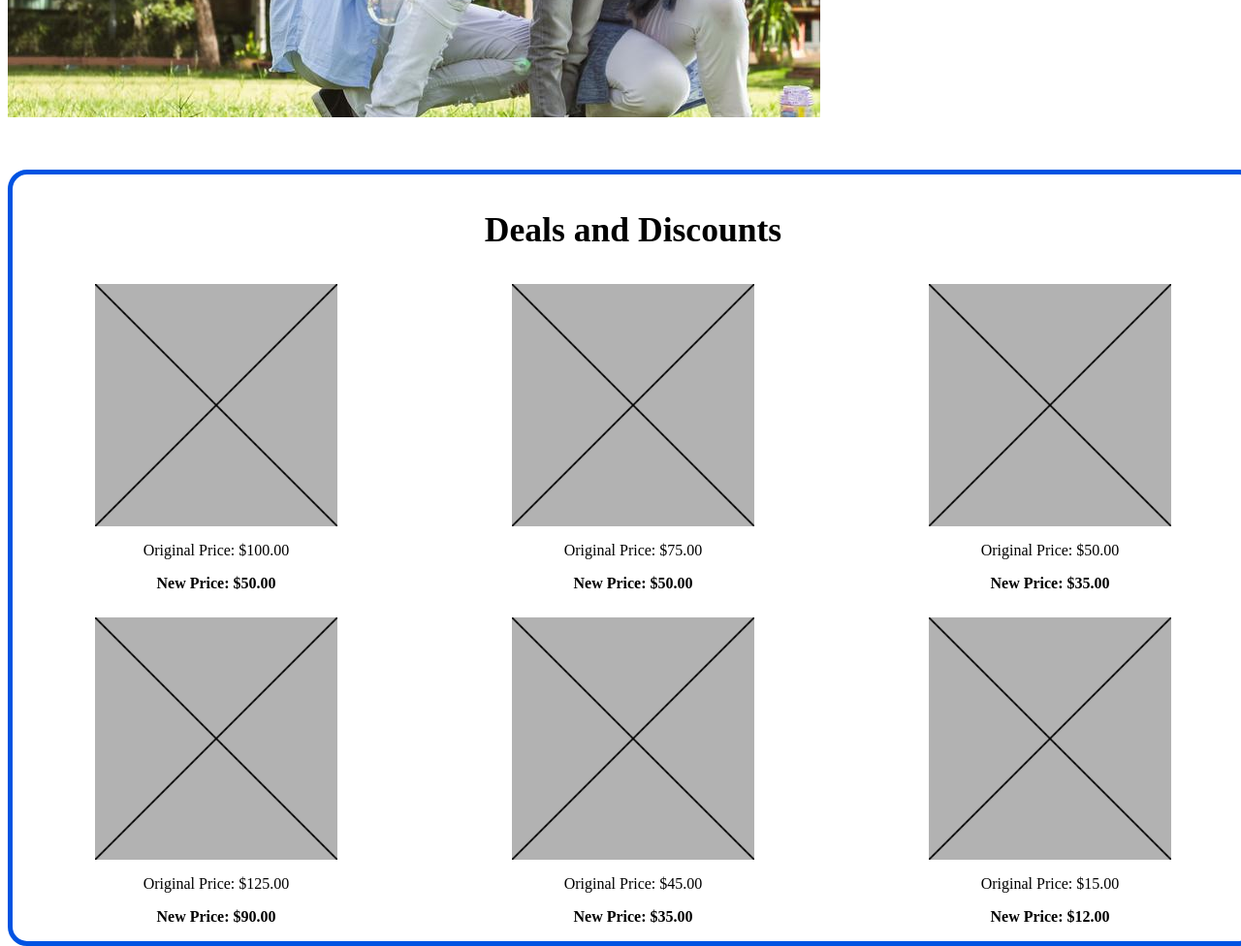
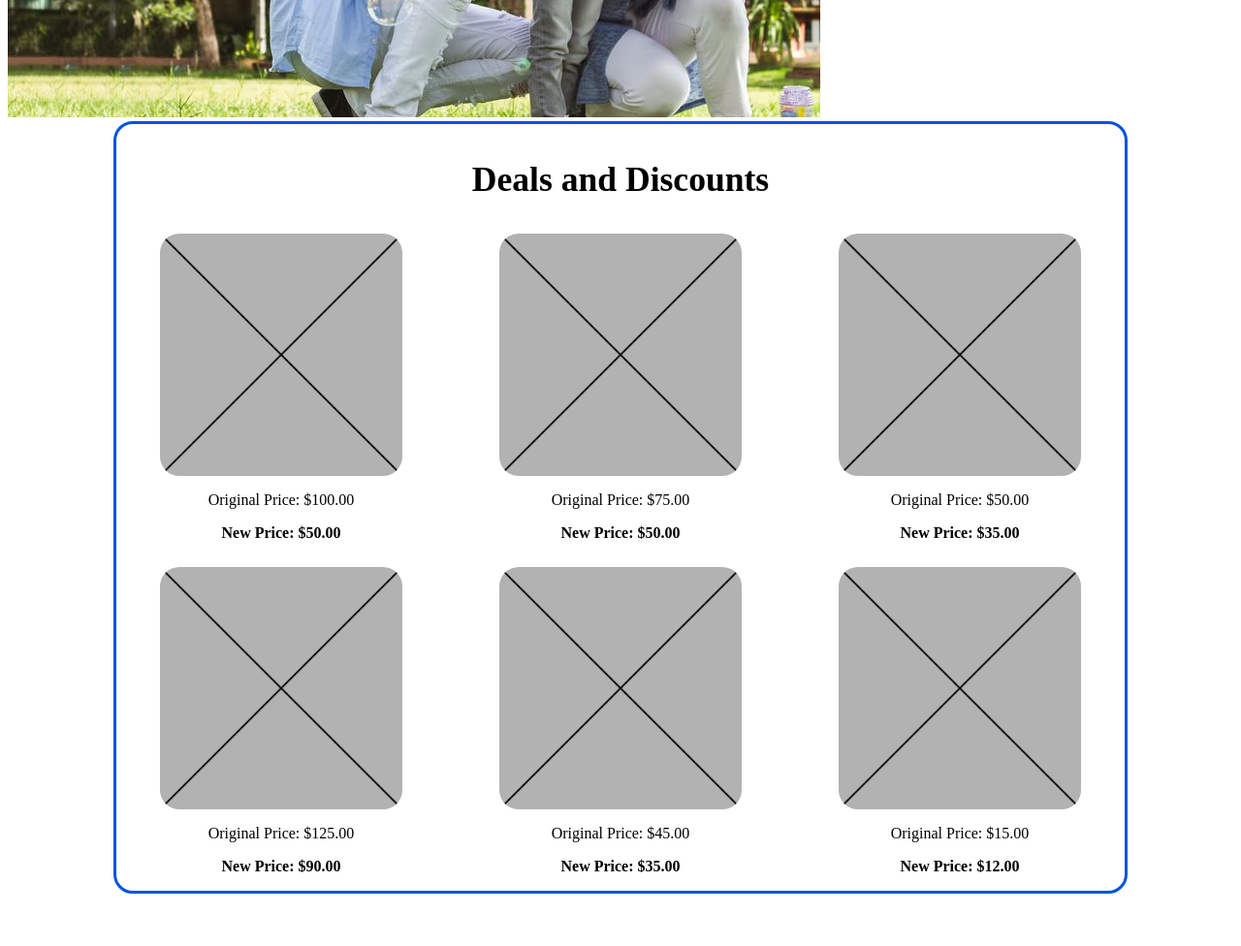
Before and after one commit to djcuevas5/Project2-Divine, a plain HTML site: page index.html in a window 1280 px wide. Shown: the part 1340-2316 px from the top of the page at 97% size. After the commit the page ends 2270 px from the top, so only its background shows below. Drawn offline with Linux system fonts and the light colour scheme.

Commit message:
Update styles.css
changed width, border radius on images, and border size

```diff
--- a/css/styles.css
+++ b/css/styles.css
@@ -5,11 +5,10 @@ h3 {
 }
 
 #productBody {
-  border: 5px solid #0053E2;
+  border: 3px solid #0053E2;
   border-radius: 20px;
   margin: 0 auto;
-  width: 80rem;
-  position: relative;
+  width: 65rem;
   top: 50px;
 }
 
@@ -29,4 +28,5 @@ h3 {
   margin: 0 auto;
   max-width: 250px;
   max-height: 250px;
+  border-radius: 20px;
 }
```
